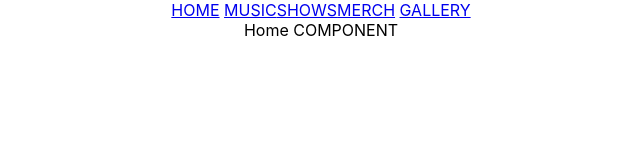
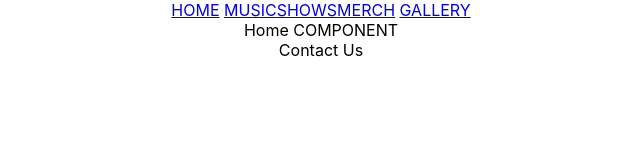
Before and after one commit to jacksap/mgb, a React (Create React App) app: page / in a window 1280 px wide. Shown: the top 160 px of the page, without its empty margins (319-959 px from the left). Built offline with nearby package versions, Linux system fonts and the light colour scheme.

Commit message:
footer contact us

```diff
--- a/src/App.js
+++ b/src/App.js
@@ -7,6 +7,10 @@ class App extends Component {
     return (
       <div className="App">
         <NavBar />
+        <footer>
+          Contact Us
+          {/* Should this be a component, if I am asking it probably should be. */}
+        </footer>
       </div>
     );
   }
```
